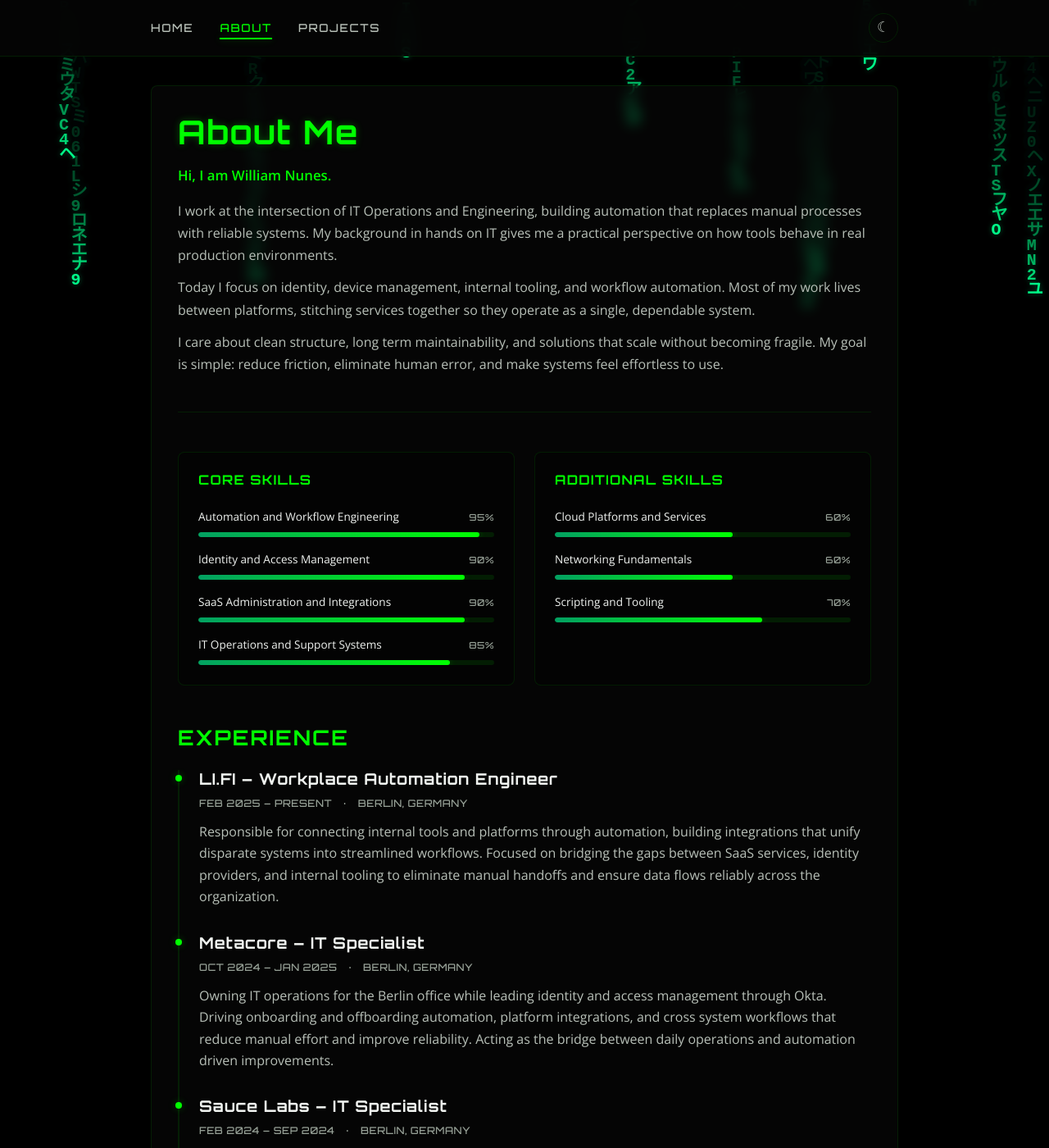
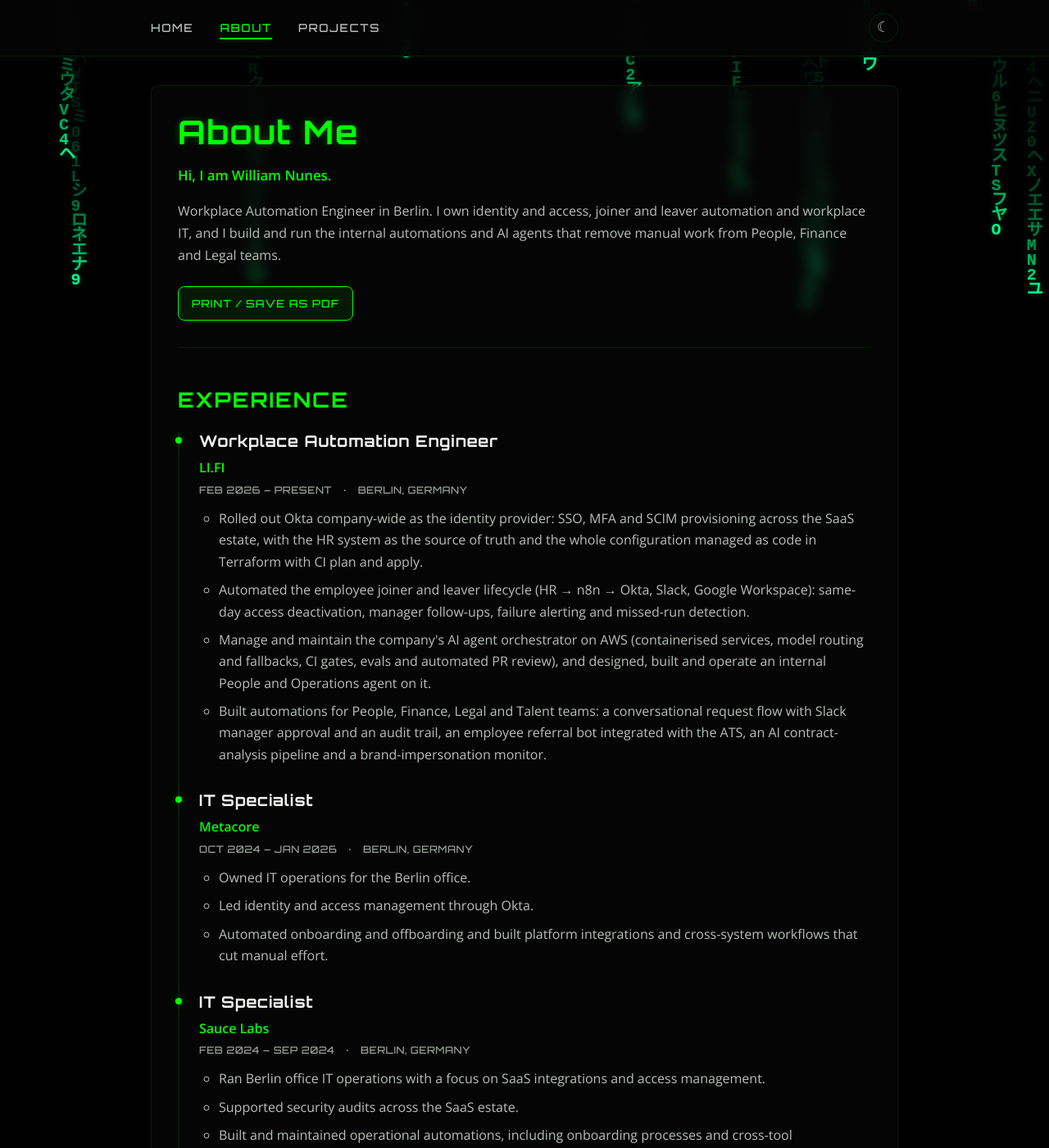
Before and after one commit to th30ne-W/th30ne-W.github.io, a Jekyll site: the page built from about.md, in a window 1280 px wide and 1400 px high. Shown: the whole window at 82% size. Built offline with Jekyll 4.4.1, drawn with Linux system fonts in a browser that asks for light colours; some of the changed text lies outside the part shown.

Commit message:
feat: About as a data-driven CV with print stylesheet (WIL-42)

```diff
--- a/_layouts/about.html
+++ b/_layouts/about.html
@@ -11,42 +11,8 @@
             {% if page.summary %}
             <div class="about__summary">{{ page.summary | markdownify }}</div>
             {% endif %}
+            <button type="button" class="print-cv">Print / Save as PDF</button>
         </header>
-
-        <div class="skills-grid">
-            <section class="skills-panel" aria-labelledby="sys-admin-skills">
-                <h2 id="sys-admin-skills">Core Skills</h2>
-                <ul class="skills-list">
-                    {% for skill in page.sys_admin_skills %}
-                    <li>
-                        <div class="skill-label">
-                            <span class="skill-name">{{ skill.name }}</span>
-                            <span class="skill-pct">{{ skill.percentage }}</span>
-                        </div>
-                        <div class="skill-track">
-                            <span class="skill-bar" data-percentage="{{ skill.percentage }}" role="progressbar" aria-valuenow="{{ skill.percentage | remove: '%' }}" aria-valuemin="0" aria-valuemax="100" aria-label="{{ skill.name }}"></span>
-                        </div>
-                    </li>
-                    {% endfor %}
-                </ul>
-            </section>
-            <section class="skills-panel" aria-labelledby="other-skills">
-                <h2 id="other-skills">Additional Skills</h2>
-                <ul class="skills-list">
-                    {% for skill in page.other_skills %}
-                    <li>
-                        <div class="skill-label">
-                            <span class="skill-name">{{ skill.name }}</span>
-                            <span class="skill-pct">{{ skill.percentage }}</span>
-                        </div>
-                        <div class="skill-track">
-                            <span class="skill-bar" data-percentage="{{ skill.percentage }}" role="progressbar" aria-valuenow="{{ skill.percentage | remove: '%' }}" aria-valuemin="0" aria-valuemax="100" aria-label="{{ skill.name }}"></span>
-                        </div>
-                    </li>
-                    {% endfor %}
-                </ul>
-            </section>
-        </div>
 
         <section class="timeline" aria-labelledby="experience-heading">
             <h2 id="experience-heading" class="timeline__heading">Experience</h2>
@@ -54,16 +20,43 @@
                 {% for item in page.experience %}
                 <li class="timeline__item">
                     <h3 class="timeline__role">{{ item.role }}</h3>
-                    <div class="timeline__meta">
+                    <p class="timeline__company">{{ item.company }}</p>
+                    <p class="timeline__meta">
                         <time>{{ item.dates }}</time>
-                        <span class="timeline__location">{{ item.location }}</span>
-                    </div>
-                    {% if item.description %}
-                    <p class="timeline__desc">{{ item.description }}</p>
+                        {% if item.location %}<span class="timeline__location">{{ item.location }}</span>{% endif %}
+                    </p>
+                    {% if item.highlights %}
+                    <ul class="timeline__highlights">
+                        {% for highlight in item.highlights %}
+                        <li>{{ highlight }}</li>
+                        {% endfor %}
+                    </ul>
                     {% endif %}
                 </li>
                 {% endfor %}
             </ol>
+            {% if page.earlier_roles %}
+            <p class="timeline__earlier">
+                <span class="timeline__earlier-label">Earlier roles</span>
+                {% for item in page.earlier_roles %}{{ item.role }}, {{ item.company }}{% if item.dates %} ({{ item.dates }}){% endif %}{% unless forloop.last %} · {% endunless %}{% endfor %}
+            </p>
+            {% endif %}
+        </section>
+
+        <section class="skills" aria-labelledby="skills-heading">
+            <h2 id="skills-heading" class="timeline__heading">Skills</h2>
+            <div class="skills__groups">
+                {% for group in page.skills %}
+                <div class="skill-group">
+                    <h3 class="skill-group__title">{{ group.group }}</h3>
+                    <ul class="tags">
+                        {% for skill in group.items %}
+                        <li>{{ skill }}</li>
+                        {% endfor %}
+                    </ul>
+                </div>
+                {% endfor %}
+            </div>
         </section>
 
         <section class="timeline" aria-labelledby="education-heading">
@@ -71,16 +64,34 @@
             <ol class="timeline__list">
                 {% for item in page.education %}
                 <li class="timeline__item">
-                    <h3 class="timeline__role">{{ item.school }}</h3>
-                    <div class="timeline__meta">
+                    <h3 class="timeline__role">{{ item.degree }}</h3>
+                    <p class="timeline__company">{{ item.school }}</p>
+                    <p class="timeline__meta">
                         <time>{{ item.dates }}</time>
-                    </div>
-                    {% if item.detail %}
-                    <p class="timeline__desc">{{ item.detail }}</p>
-                    {% endif %}
+                    </p>
                 </li>
                 {% endfor %}
             </ol>
         </section>
+
+        {% if page.certifications %}
+        <section class="timeline" aria-labelledby="certifications-heading">
+            <h2 id="certifications-heading" class="timeline__heading">Certifications</h2>
+            <ul class="languages">
+                {% for item in page.certifications %}
+                <li><strong>{{ item.name }}</strong> {{ item.issuer }}{% if item.year %} · {{ item.year }}{% endif %}</li>
+                {% endfor %}
+            </ul>
+        </section>
+        {% endif %}
+
+        <section class="timeline" aria-labelledby="languages-heading">
+            <h2 id="languages-heading" class="timeline__heading">Languages</h2>
+            <ul class="languages">
+                {% for item in page.languages %}
+                <li><strong>{{ item.name }}</strong> {{ item.level }}</li>
+                {% endfor %}
+            </ul>
+        </section>
     </div>
 </article>
--- a/about.md
+++ b/about.md
@@ -3,71 +3,98 @@
 title: About Me
 display_title: About Me
 permalink: /about/
-description: Learn more about William Nunes, Workplace Automation Engineer
+description: "CV of William Nunes, Workplace Automation Engineer in Berlin: identity and access, lifecycle automation, AI agents and workplace IT."
 greeting: "Hi, I am William Nunes."
 summary: |
-  I work at the intersection of IT Operations and Engineering, building automation that replaces manual processes with reliable systems. My background in hands on IT gives me a practical perspective on how tools behave in real production environments.
-
-  Today I focus on identity, device management, internal tooling, and workflow automation. Most of my work lives between platforms, stitching services together so they operate as a single, dependable system.
-
-  I care about clean structure, long term maintainability, and solutions that scale without becoming fragile. My goal is simple: reduce friction, eliminate human error, and make systems feel effortless to use.
-
-sys_admin_skills:
-  - name: "Automation and Workflow Engineering"
-    percentage: "95%"
-
-  - name: "Identity and Access Management"
-    percentage: "90%"
-
-  - name: "SaaS Administration and Integrations"
-    percentage: "90%"
-
-  - name: "IT Operations and Support Systems"
-    percentage: "85%"
-
-other_skills:
-  - name: "Cloud Platforms and Services"
-    percentage: "60%"
-
-  - name: "Networking Fundamentals"
-    percentage: "60%"
-
-  - name: "Scripting and Tooling"
-    percentage: "70%"
+  Workplace Automation Engineer in Berlin. I own identity and access, joiner and leaver automation and workplace IT, and I build and run the internal automations and AI agents that remove manual work from People, Finance and Legal teams.
 
 experience:
-  - role: "LI.FI – Workplace Automation Engineer"
-    dates: "Feb 2025 – Present"
+  - company: "LI.FI"
+    role: "Workplace Automation Engineer"
+    dates: "Feb 2026 – Present"
     location: "Berlin, Germany"
-    description: "Responsible for connecting internal tools and platforms through automation, building integrations that unify disparate systems into streamlined workflows. Focused on bridging the gaps between SaaS services, identity providers, and internal tooling to eliminate manual handoffs and ensure data flows reliably across the organization."
+    highlights:
+      - "Rolled out Okta company-wide as the identity provider: SSO, MFA and SCIM provisioning across the SaaS estate, with the HR system as the source of truth and the whole configuration managed as code in Terraform with CI plan and apply."
+      - "Automated the employee joiner and leaver lifecycle (HR → n8n → Okta, Slack, Google Workspace): same-day access deactivation, manager follow-ups, failure alerting and missed-run detection."
+      - "Manage and maintain the company's AI agent orchestrator on AWS (containerised services, model routing and fallbacks, CI gates, evals and automated PR review), and designed, built and operate an internal People and Operations agent on it."
+      - "Built automations for People, Finance, Legal and Talent teams: a conversational request flow with Slack manager approval and an audit trail, an employee referral bot integrated with the ATS, an AI contract-analysis pipeline and a brand-impersonation monitor."
 
-  - role: "Metacore – IT Specialist"
-    dates: "Oct 2024 – Jan 2025"
+  - company: "Metacore"
+    role: "IT Specialist"
+    dates: "Oct 2024 – Jan 2026"
     location: "Berlin, Germany"
-    description: "Owning IT operations for the Berlin office while leading identity and access management through Okta. Driving onboarding and offboarding automation, platform integrations, and cross system workflows that reduce manual effort and improve reliability. Acting as the bridge between daily operations and automation driven improvements."
+    highlights:
+      - "Owned IT operations for the Berlin office."
+      - "Led identity and access management through Okta."
+      - "Automated onboarding and offboarding and built platform integrations and cross-system workflows that cut manual effort."
 
-  - role: "Sauce Labs – IT Specialist"
+  - company: "Sauce Labs"
+    role: "IT Specialist"
     dates: "Feb 2024 – Sep 2024"
     location: "Berlin, Germany"
-    description: "Responsible for Berlin office IT operations with a strong focus on SaaS integrations, access management, and security audits. Built and maintained operational automations to improve daily workflows, including onboarding processes and cross tool integrations."
+    highlights:
+      - "Ran Berlin office IT operations with a focus on SaaS integrations and access management."
+      - "Supported security audits across the SaaS estate."
+      - "Built and maintained operational automations, including onboarding processes and cross-tool integrations."
 
-  - role: "Checkout.com – Information Technology Operations Engineer"
+  - company: "Checkout.com"
+    role: "IT Operations Engineer"
     dates: "Dec 2021 – Feb 2024"
     location: "Berlin, Germany"
-    description: "Led IT operations for the Berlin office within a large multi office environment. Worked extensively with SaaS platforms and identity systems while supporting automation adjacent processes for device management, access control, and internal IT workflows at scale."
+    highlights:
+      - "Led IT operations for the Berlin office within a large multi-office environment."
+      - "Administered SaaS platforms and identity systems: Azure, Okta, Google Workspace and Jamf."
+      - "Supported device management, access control and internal IT workflows at scale."
 
-  - role: "Wise Ltd – IT Support Specialist"
+  - company: "Taxfix"
+    role: "IT Support Engineer"
+    dates: "Jun 2021 – Dec 2021"
+    location: "Berlin, Germany"
+    highlights:
+      - "End-user support and device setup for a fast-growing fintech."
+
+  - company: "Wise"
+    role: "IT Support Specialist"
     dates: "Nov 2018 – May 2021"
-    location: "Estonia"
-    description: "Provided end user IT support within a high volume international environment. Managed user access, supported SaaS platforms, and handled device setup and troubleshooting across distributed teams. Worked with operational tooling and identity related processes in a regulated financial technology environment."
+    location: "Tallinn, Estonia"
+    highlights:
+      - "Provided end-user IT support in a high-volume international environment."
+      - "Managed user access and SaaS platforms, and handled device setup and troubleshooting across distributed teams."
+      - "Worked on identity-related processes in a regulated financial technology environment."
+
+earlier_roles:
+  - company: "ZF Friedrichshafen"
+    role: "Support Analyst"
+    dates: "2014 – 2017"
+  - company: "General Motors"
+    role: "IT Support Analyst"
+    dates: "2013 – 2014"
+  - company: "Hewlett-Packard"
+    role: "IT Support"
+
+skills:
+  - group: "Identity & Access"
+    items: ["Okta", "SAML / OIDC", "SCIM", "Google Workspace", "1Password"]
+  - group: "Automation & AI"
+    items: ["n8n", "Python", "TypeScript", "AI agents", "Claude Code / MCP", "Cloudflare Workers"]
+  - group: "Infrastructure"
+    items: ["Terraform", "AWS", "GitHub Actions", "Docker"]
+  - group: "Devices & Workplace IT"
+    items: ["macOS", "JumpCloud", "Jamf", "SentinelOne", "Slack"]
 
 education:
-  - school: "UNIMEP – Postgraduate Degree in Network Specialization"
-    dates: "2014 – 2016"
-    detail: "Advanced studies focused on networking, infrastructure, and systems administration."
+  - school: "Universidade Metodista de Piracicaba"
+    degree: "Postgraduate degree, Computer Networks"
+    dates: "2015 – 2016"
+  - school: "Fatec Sorocaba"
+    degree: "B.Tech., Data Processing"
+    dates: "2007 – 2009"
 
-  - school: "FATEC SO – Degree in Data Processing"
-    dates: "2007 – 2010"
-    detail: "Technical IT program with a strong focus on software development, algorithms, and systems."
-
+languages:
+  - name: "Portuguese"
+    level: "Native"
+  - name: "English"
+    level: "Fluent"
+  - name: "German"
+    level: "Basic (A2)"
 ---
--- a/assets/css/main.scss
+++ b/assets/css/main.scss
@@ -698,74 +698,68 @@
     margin-bottom: var(--s-3);
 }
 
+.print-cv {
+    display: inline-flex;
+    align-items: center;
+    min-height: 42px;
+    margin-top: var(--s-3);
+    padding: var(--s-2) var(--s-4);
+    border: 1px solid var(--c-primary);
+    border-radius: var(--radius);
+    background: var(--c-primary-tint);
+    color: var(--c-primary);
+    font-family: var(--f-heading);
+    font-size: 0.8rem;
+    letter-spacing: 0.08em;
+    text-transform: uppercase;
+    cursor: pointer;
+    transition: background 0.3s var(--ease), color 0.3s var(--ease);
+}
+
+.print-cv:hover {
+    background: var(--c-primary);
+    color: var(--c-on-primary);
+}
+
 
 /* ── Skills ─────────────────────────────────────────────── */
-.skills-grid {
+.skills {
+    margin-bottom: var(--s-8);
+}
+
+.skills__groups {
     display: grid;
     grid-template-columns: repeat(auto-fit, minmax(min(100%, 280px), 1fr));
     gap: var(--s-5);
-    margin-bottom: var(--s-8);
 }
 
-.skills-panel {
+.skill-group {
     background: var(--c-surface);
     border: 1px solid var(--c-border);
     border-radius: var(--radius);
     padding: var(--s-5);
 }
 
-.skills-panel h2 {
-    color: var(--c-primary);
-    font-size: 1rem;
-    letter-spacing: 0.08em;
-    text-transform: uppercase;
-    margin-bottom: var(--s-5);
+.skill-group__title {
+    margin-bottom: var(--s-3);
+    color: var(--c-text);
 }
 
-.skills-list {
+.tags {
     list-style: none;
     margin: 0;
     padding: 0;
     display: flex;
-    flex-direction: column;
-    gap: var(--s-4);
+    flex-wrap: wrap;
+    gap: var(--s-2);
 }
 
-.skill-label {
-    display: flex;
-    justify-content: space-between;
-    align-items: baseline;
-    margin-bottom: var(--s-2);
-}
-
-.skill-name {
-    font-size: 0.85rem;
-    color: var(--c-text);
-}
-
-.skill-pct {
-    font-family: var(--f-heading);
-    font-size: 0.7rem;
-    color: var(--c-meta);
-    letter-spacing: 0.04em;
-}
-
-.skill-track {
-    width: 100%;
-    height: 6px;
-    background: var(--c-border);
-    border-radius: 3px;
-    overflow: hidden;
-}
-
-.skill-bar {
-    display: block;
-    height: 100%;
-    width: 0;
-    border-radius: 3px;
-    background: linear-gradient(90deg, var(--c-primary-dim), var(--c-primary));
-    box-shadow: var(--glow-sm);
-    transition: width 1s var(--ease);
+.tags li {
+    padding: var(--s-1) var(--s-3);
+    border: 1px solid var(--c-border-accent);
+    border-radius: var(--radius);
+    color: var(--c-text-muted);
+    font-size: 0.875rem;
 }
 
 
@@ -832,11 +826,52 @@
     margin-right: var(--s-3);
 }
 
-.timeline__desc {
+.timeline__company {
+    margin: 0 0 var(--s-1);
+    color: var(--c-primary);
+    font-weight: 600;
+}
+
+.timeline__highlights {
+    margin: 0;
+    padding-left: var(--s-5);
     color: var(--c-text-muted);
-    font-size: 1rem;
     line-height: 1.65;
+}
+
+.timeline__highlights li + li {
+    margin-top: var(--s-2);
+}
+
+.timeline__earlier {
+    margin: var(--s-6) 0 0;
+    color: var(--c-text-muted);
+}
+
+.timeline__earlier-label {
+    display: block;
+    margin-bottom: var(--s-1);
+    color: var(--c-meta);
+    font-family: var(--f-heading);
+    font-size: 0.75rem;
+    letter-spacing: 0.04em;
+    text-transform: uppercase;
+}
+
+.languages {
+    list-style: none;
     margin: 0;
+    padding: 0;
+    display: flex;
+    flex-wrap: wrap;
+    gap: var(--s-3) var(--s-6);
+    color: var(--c-text-muted);
+}
+
+.languages strong {
+    color: var(--c-text);
+    font-weight: 600;
+    margin-right: var(--s-1);
 }
 
 
@@ -1116,3 +1151,139 @@
         display: none;
     }
 }
+
+
+/* ── Print (About as CV) ────────────────────────────────── */
+@media print {
+    @page {
+        margin: 16mm;
+    }
+
+    #background-animation,
+    .site-header,
+    .site-footer,
+    .skip-link,
+    .print-cv {
+        display: none !important;
+    }
+
+    *,
+    *::before,
+    *::after {
+        text-shadow: none !important;
+        box-shadow: none !important;
+        backdrop-filter: none !important;
+        -webkit-backdrop-filter: none !important;
+    }
+
+    html,
+    html[data-theme] {
+        --c-primary: #111;
+        --c-accent: #111;
+        --c-text: #111;
+        --c-text-muted: #222;
+        --c-text-faint: #333;
+        --c-meta: #444;
+        --c-border: #999;
+        --c-border-accent: #999;
+        --c-surface: transparent;
+        --c-panel: transparent;
+        --c-panel-border: transparent;
+        font-size: 9.5pt;
+    }
+
+    body {
+        display: block;
+        min-height: 0;
+        background: #fff;
+        color: #111;
+        line-height: 1.45;
+    }
+
+    #content {
+        max-width: none;
+        padding: 0;
+    }
+
+    .content-panel {
+        border: 0;
+        padding: 0;
+    }
+
+    .about__intro {
+        margin-bottom: 4mm;
+        padding-bottom: 3mm;
+    }
+
+    .about__intro .section-title {
+        margin-bottom: 1mm;
+        font-size: 18pt;
+    }
+
+    .about__greeting,
+    .about__summary p {
+        margin-bottom: 1mm;
+        line-height: 1.45;
+    }
+
+    h2.timeline__heading {
+        margin-bottom: 2mm;
+        font-size: 12pt;
+    }
+
+    .timeline,
+    .skills {
+        margin-bottom: 4mm;
+    }
+
+    .timeline__item {
+        padding-bottom: 2.5mm;
+        break-inside: avoid;
+    }
+
+    .timeline__role {
+        margin-bottom: 0.5mm;
+        font-size: 10.5pt;
+    }
+
+    .timeline__meta {
+        margin-bottom: 1mm;
+    }
+
+    .timeline__highlights {
+        line-height: 1.4;
+    }
+
+    .timeline__highlights li + li {
+        margin-top: 0.5mm;
+    }
+
+    .timeline__earlier {
+        margin-top: 2mm;
+    }
+
+    .skills__groups {
+        grid-template-columns: repeat(2, 1fr);
+        gap: 2mm;
+    }
+
+    .skill-group {
+        padding: 2mm;
+        break-inside: avoid;
+    }
+
+    .skill-group__title {
+        margin-bottom: 1mm;
+        font-size: 10pt;
+    }
+
+    .tags li {
+        padding: 0 1.5mm;
+        font-size: 8.5pt;
+    }
+
+    h2,
+    h3 {
+        break-after: avoid;
+    }
+}
--- a/assets/js/scripts.js
+++ b/assets/js/scripts.js
@@ -151,39 +151,12 @@
     }
 }
 
-function initSkillBars() {
-    const skillBars = Array.from(document.querySelectorAll('.skill-bar'));
-    if (!skillBars.length) {
+function initPrintButton() {
+    const printButton = document.querySelector('.print-cv');
+    if (!printButton) {
         return;
     }
-
-    const animateBars = () => {
-        skillBars.forEach((bar) => {
-            const target = bar.getAttribute('data-percentage') || '0%';
-            bar.style.width = target;
-        });
-    };
-
-    if (!('IntersectionObserver' in window)) {
-        animateBars();
-        return;
-    }
-
-    const observer = new IntersectionObserver(
-        (entries) => {
-            const isVisible = entries.some((entry) => entry.isIntersecting);
-            if (!isVisible) {
-                return;
-            }
-            animateBars();
-            observer.disconnect();
-        },
-        {
-            threshold: 0.25,
-        }
-    );
-
-    skillBars.forEach((bar) => observer.observe(bar));
+    printButton.addEventListener('click', () => window.print());
 }
 
 function updateHeroImage(theme) {
@@ -354,6 +327,6 @@
 document.addEventListener('DOMContentLoaded', () => {
     initThemeToggle();
     initNavigationMenu();
-    initSkillBars();
+    initPrintButton();
     initMatrixBehavior();
 });
```
Also changed, not shown: README.md.
